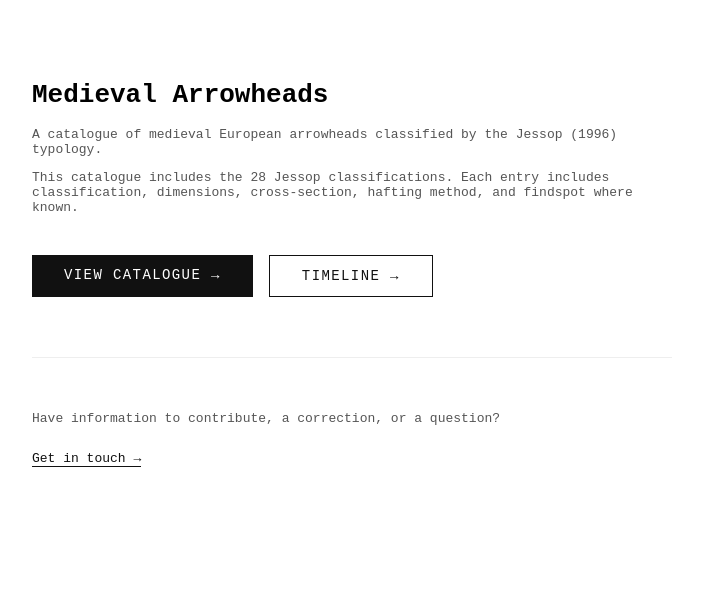
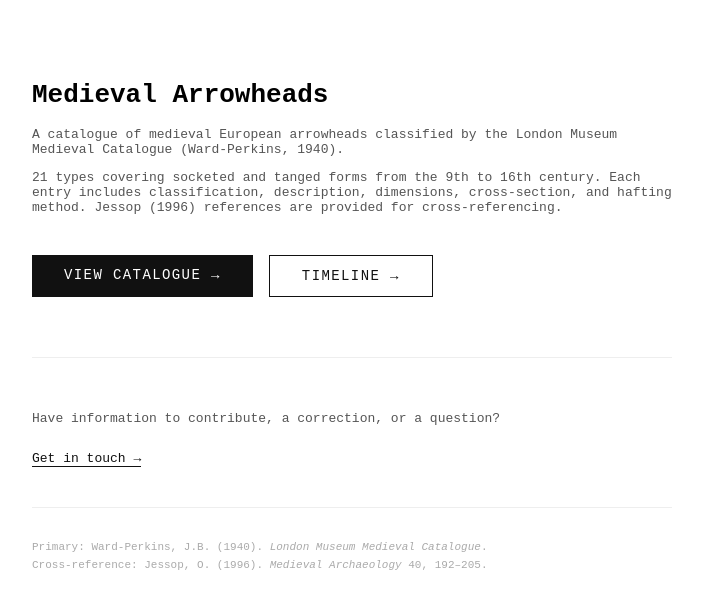
Before and after one commit to Hadargl/arrowtypes, a React (Create React App) app: page / in a window 1280 px wide. Shown: the top 608 px of the page, without its empty margins (288-991 px from the left). Built offline with nearby package versions, Linux system fonts and the light colour scheme.

Commit message:
SEO stuff

```diff
--- a/public/index.html
+++ b/public/index.html
@@ -5,11 +5,42 @@
     <link rel="icon" href="%PUBLIC_URL%/favicon.svg" type="image/svg+xml" />
     <meta name="viewport" content="width=device-width, initial-scale=1" />
     <meta name="theme-color" content="#000000" />
+
+    <!-- Primary meta -->
+    <title>Medieval Arrowheads | LMMC Typology Catalogue</title>
     <meta
       name="description"
-      content="Medieval Arrowheads"
+      content="A catalogue of medieval European arrowheads classified by the London Museum Medieval Catalogue (Ward-Perkins, 1940). Browse 21 types with descriptions, dimensions, and date ranges."
     />
-    <title>Arrow Types</title>
+    <meta name="keywords" content="medieval arrowheads, LMMC, Ward-Perkins, arrowhead typology, medieval archaeology, Jessop, arrowhead catalogue" />
+    <link rel="canonical" href="https://www.arrowtypes.com/" />
+
+    <!-- Open Graph -->
+    <meta property="og:type" content="website" />
+    <meta property="og:url" content="https://www.arrowtypes.com/" />
+    <meta property="og:title" content="Medieval Arrowheads | LMMC Typology Catalogue" />
+    <meta property="og:description" content="A catalogue of medieval European arrowheads classified by the London Museum Medieval Catalogue (Ward-Perkins, 1940). Browse 21 types with descriptions, dimensions, and date ranges." />
+    <meta property="og:site_name" content="Medieval Arrowheads" />
+
+    <!-- Twitter -->
+    <meta name="twitter:card" content="summary" />
+    <meta name="twitter:title" content="Medieval Arrowheads | LMMC Typology Catalogue" />
+    <meta name="twitter:description" content="A catalogue of medieval European arrowheads classified by the London Museum Medieval Catalogue (Ward-Perkins, 1940)." />
+
+    <!-- Structured data -->
+    <script type="application/ld+json">
+    {
+      "@context": "https://schema.org",
+      "@type": "WebSite",
+      "name": "Medieval Arrowheads",
+      "url": "https://www.arrowtypes.com",
+      "description": "A catalogue of medieval European arrowheads classified by the London Museum Medieval Catalogue (Ward-Perkins, 1940).",
+      "author": {
+        "@type": "Person",
+        "name": "arrowtypes.com"
+      }
+    }
+    </script>
   </head>
   <body>
     <noscript>You need to enable JavaScript to run this app.</noscript>
--- a/src/pages/Landing.js
+++ b/src/pages/Landing.js
@@ -4,6 +4,11 @@ import arrowTypes from "../data/arrowTypes";
 
 export default function Landing() {
   useEffect(() => {
+    document.title = "Medieval Arrowheads | LMMC Typology Catalogue";
+    document.querySelector('meta[name="description"]')
+      ?.setAttribute("content", "A catalogue of medieval European arrowheads classified by the London Museum Medieval Catalogue (Ward-Perkins, 1940). Browse 21 types with descriptions, dimensions, and date ranges.");
+
+    // Preload images
     arrowTypes.forEach((t) => {
       const img = new Image();
       img.src = `${process.env.PUBLIC_URL}/images/${t.id}.png`;
@@ -14,14 +19,15 @@ export default function Landing() {
     <div style={{ maxWidth: 640, margin: "80px auto", padding: "0 24px", fontFamily: "monospace" }}>
       <h1>Medieval Arrowheads</h1>
       <p style={{ marginTop: 12, color: "#555" }}>
-        A catalogue of medieval European arrowheads classified by the
-        Jessop (1996) typology.
+        A catalogue of medieval European arrowheads classified by the London
+        Museum Medieval Catalogue (Ward-Perkins, 1940).
       </p>
       <p style={{ marginTop: 8, color: "#555" }}>
-        This catalogue includes the 28 Jessop classifications. Each entry includes classification, dimensions,
-        cross-section, hafting method, and findspot where known.
+        {arrowTypes.length} types covering socketed and tanged forms from the
+        9th to 16th century. Each entry includes classification, description,
+        dimensions, cross-section, and hafting method. Jessop (1996) references
+        are provided for cross-referencing.
       </p>
-
       <div style={{ marginTop: 40, display: "flex", gap: 16, flexWrap: "wrap" }}>
         <Link
           to="/catalogue"
@@ -55,7 +61,6 @@ export default function Landing() {
           Timeline →
         </Link>
       </div>
-
       <div style={{ marginTop: 60, paddingTop: 40, borderTop: "1px solid #eee" }}>
         <p style={{ fontSize: 13, color: "#555" }}>
           Have information to contribute, a correction, or a question?
@@ -74,6 +79,13 @@ export default function Landing() {
           Get in touch →
         </a>
       </div>
+
+      <div style={{ marginTop: 40, paddingTop: 20, borderTop: "1px solid #eee" }}>
+        <p style={{ fontSize: 11, color: "#aaa", lineHeight: 1.6 }}>
+          Primary: Ward-Perkins, J.B. (1940). <em>London Museum Medieval Catalogue</em>.<br />
+          Cross-reference: Jessop, O. (1996). <em>Medieval Archaeology</em> 40, 192–205.
+        </p>
+      </div>
     </div>
   );
 }
```
Also changed, not shown: public/robots.txt, 1 other file (tests, documents, lock files or other folders).
